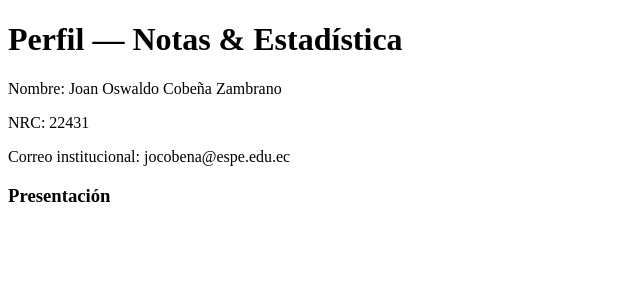
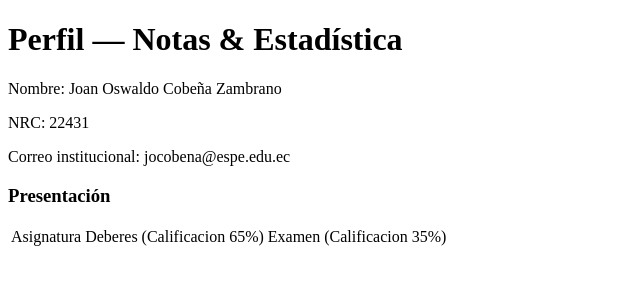
Before and after one commit to dr00p3r/Pruebas_ExamenP3, a website: page public/index.html in a window 1280 px wide. Shown: the whole page, without its empty margins (0-640 px from the left). Drawn offline with Linux system fonts and the light colour scheme.

```diff
--- a/public/index.html
+++ b/public/index.html
@@ -15,5 +15,19 @@
     <p>
 
     </p>
+
+    <table>
+        <tr>
+            <td>
+                Asignatura
+            </td>
+            <td>
+                Deberes (Calificacion 65%)
+            </td>
+            <td>
+                Examen (Calificacion 35%)
+            </td>
+        </tr>
+    </table>
 </body>
 </html>
--- a/src/utils/grades.js
+++ b/src/utils/grades.js
@@ -38,6 +38,7 @@
             throw new TypeError('Los valores para calcular el percentil deben ser numeros');
         }
     }
+
     const sorted = [...values].sort((a, b) => a - b);
     const N = sorted.length;
     if (p === 0) return Number(sorted[0].toFixed(2));
```
Also changed, not shown: src/utils/grades.test.js (+8 -0 lines).
